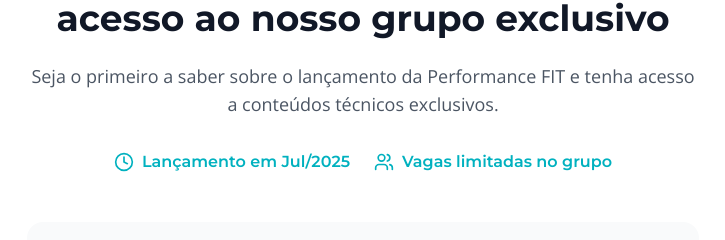
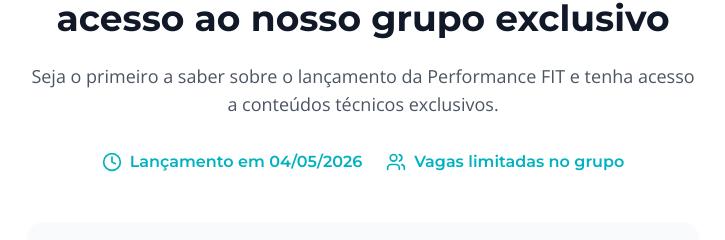
Before and after one commit to cardosolucass96/fit-equine-launch, a React (Vite) app: page / in a window 1280 px wide. Shown: the part 3649-3889 px from the top of the page, without its empty margins (277-1002 px from the left). Built offline with nearby package versions, Linux system fonts and the light colour scheme.

Commit message:
Atualiza data de lançamento da Performance FIT para 04/05/2026

```diff
--- a/src/components/FAQ.tsx
+++ b/src/components/FAQ.tsx
@@ -9,7 +9,7 @@ import {
 const faqItems = [
   {
     question: "Quando a Performance FIT estará disponível no mercado?",
-    answer: "O lançamento oficial da Performance FIT está previsto para julho de 2025. Os participantes da lista VIP serão os primeiros a ter acesso ao produto e receberão condições especiais de pré-venda."
+    answer: "O lançamento oficial da Performance FIT está previsto para 04/05/2026. Os participantes da lista VIP serão os primeiros a ter acesso ao produto e receberão condições especiais de pré-venda."
   },
   {
     question: "Para quais tipos de cavalos a Performance FIT é indicada?",
--- a/src/components/LeadForm.tsx
+++ b/src/components/LeadForm.tsx
@@ -149,7 +149,7 @@ const LeadForm = () => {
             <div className="flex flex-col sm:flex-row items-center justify-center gap-6 mb-8">
               <div className="flex items-center gap-2 text-turquoise">
                 <Clock className="h-5 w-5" />
-                <span className="font-montserrat font-semibold">Lançamento em Jul/2025</span>
+                <span className="font-montserrat font-semibold">Lançamento em 04/05/2026</span>
               </div>
               <div className="flex items-center gap-2 text-turquoise">
                 <Users className="h-5 w-5" />
```
